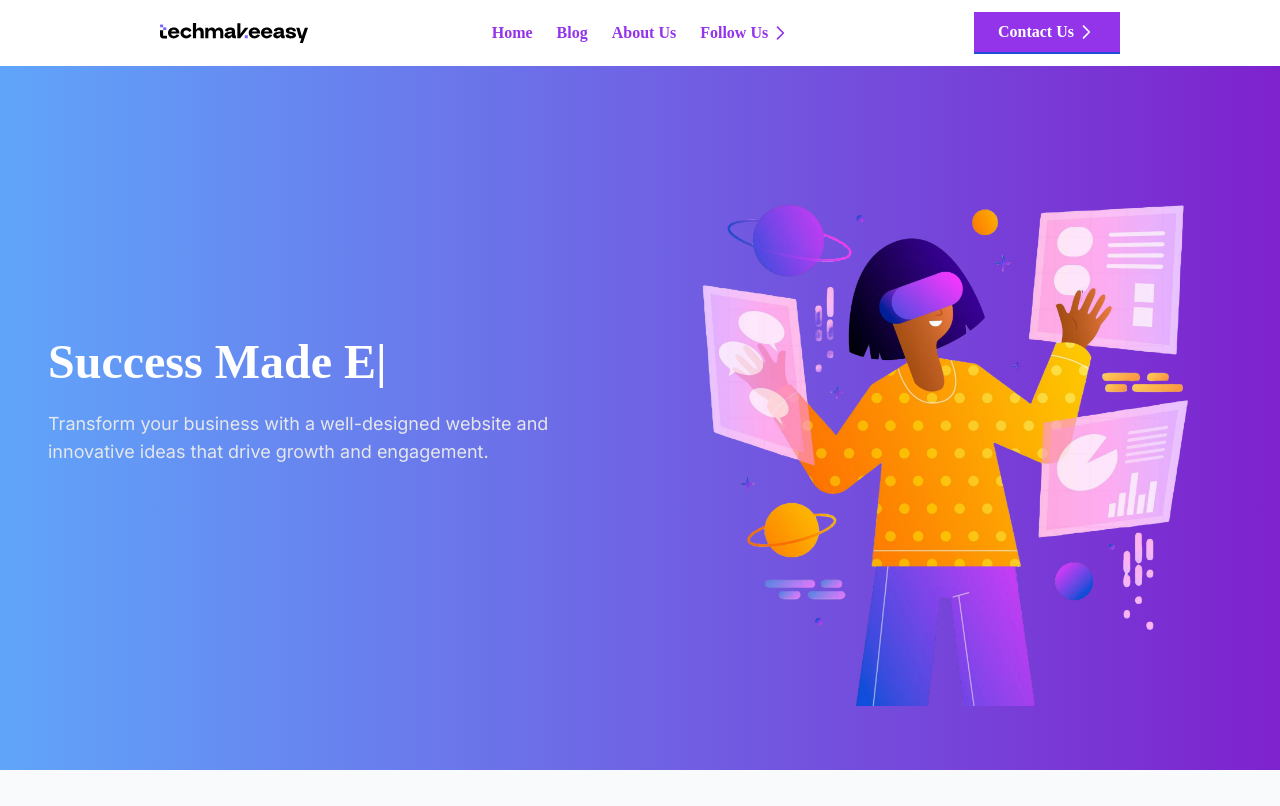
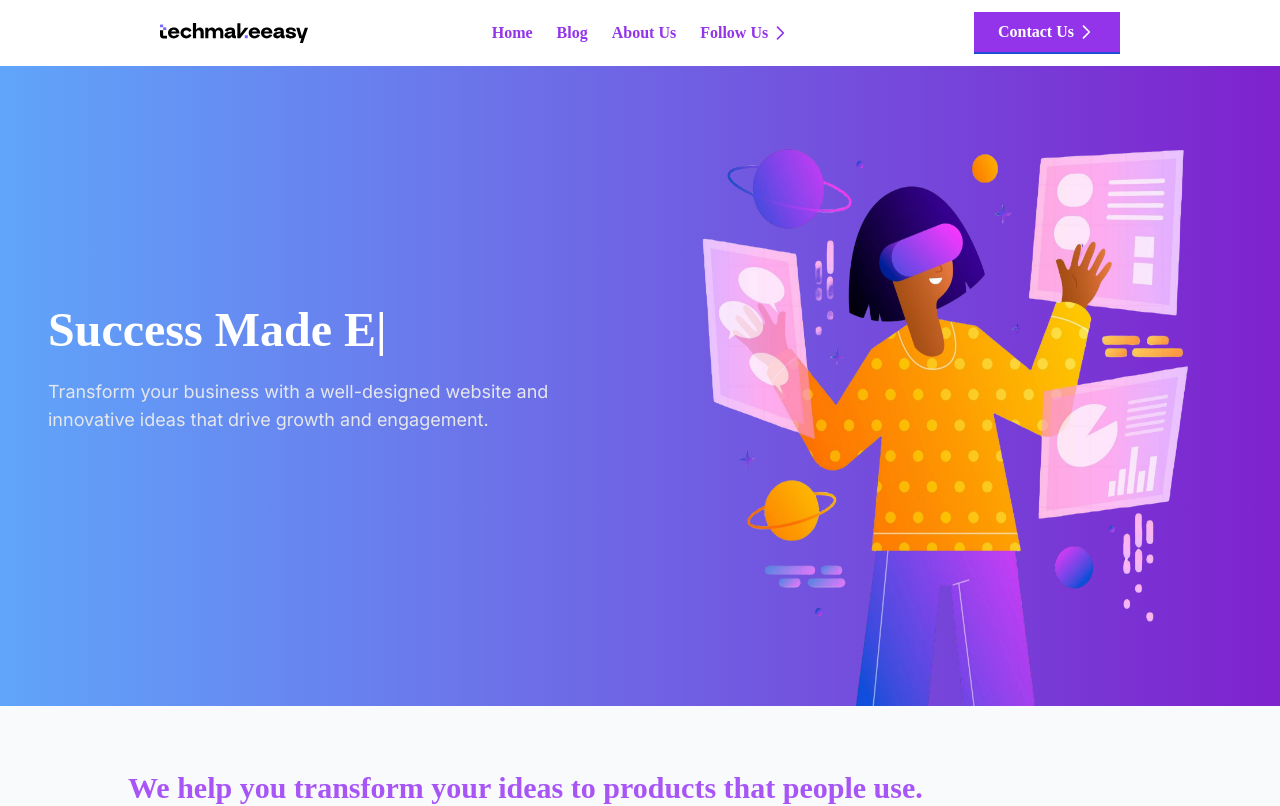
Before and after one commit to FolarinOluwapelumi/techmakeeasy_1, a React (Vite) app: page / in a window 1280 px wide. Shown: the top 806 px of the page. Built offline with nearby package versions, Linux system fonts and the light colour scheme; a web font is replaced by a local one.

Commit message:
hero changes-2

```diff
--- a/src/Components/HeroSection.jsx
+++ b/src/Components/HeroSection.jsx
@@ -4,7 +4,7 @@ import hero from "../assets/hero.png"
 
 const HeroSection = () => {
   return (
-    <main className="flex flex-col-reverse lg:flex-row justify-between items-center bg-gradient-to-r from-blue-400 to-purple-700 min-h-[80vh] px-6 md:px-12 py-16 gap-8">
+    <main className="flex flex-col-reverse lg:flex-row justify-between items-center bg-gradient-to-r from-blue-400 to-purple-700 h-screen sm:h-[80vh] px-6 md:px-12 py-16 gap-8">
       {/* Content Section */}
       <div className="flex-1 text-white">
         <h2 className="sm:text-5xl text-4xl font-bold mb-6 text-center sm:text-start">
@@ -31,7 +31,7 @@ const HeroSection = () => {
 
       {/* Illustration Section */}
       <div className="flex-1 flex justify-center items-center">
-       <img src={hero} />
+       <img src={hero} className="sm:h-[80vh]"/>
       </div>
     </main>
   );
```
